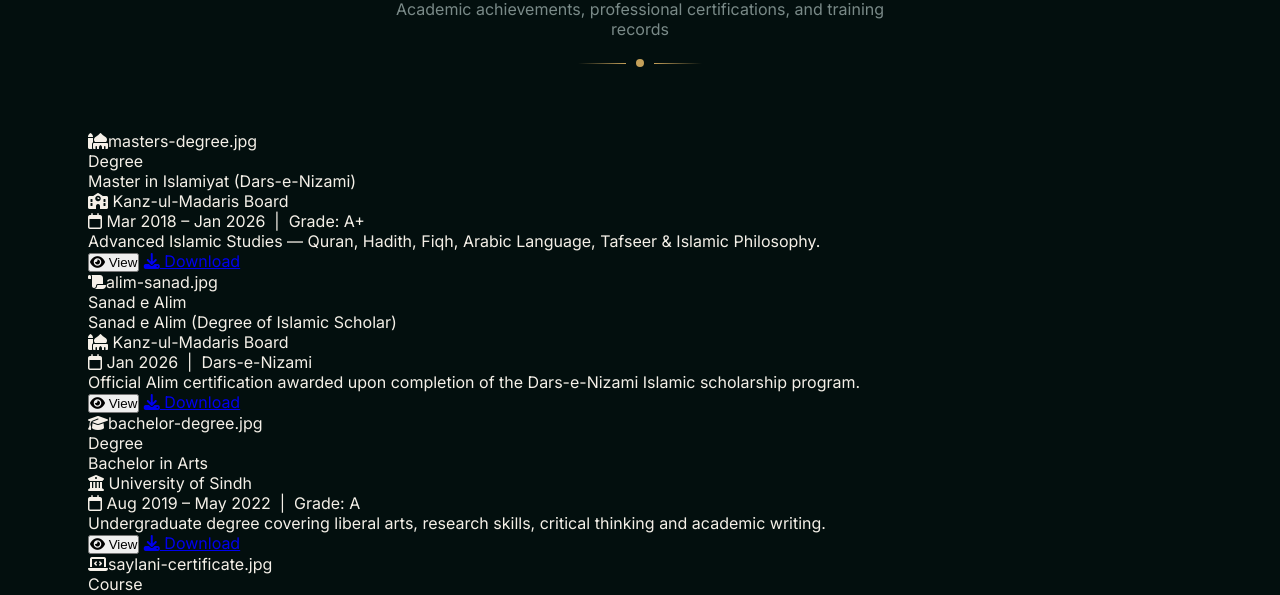
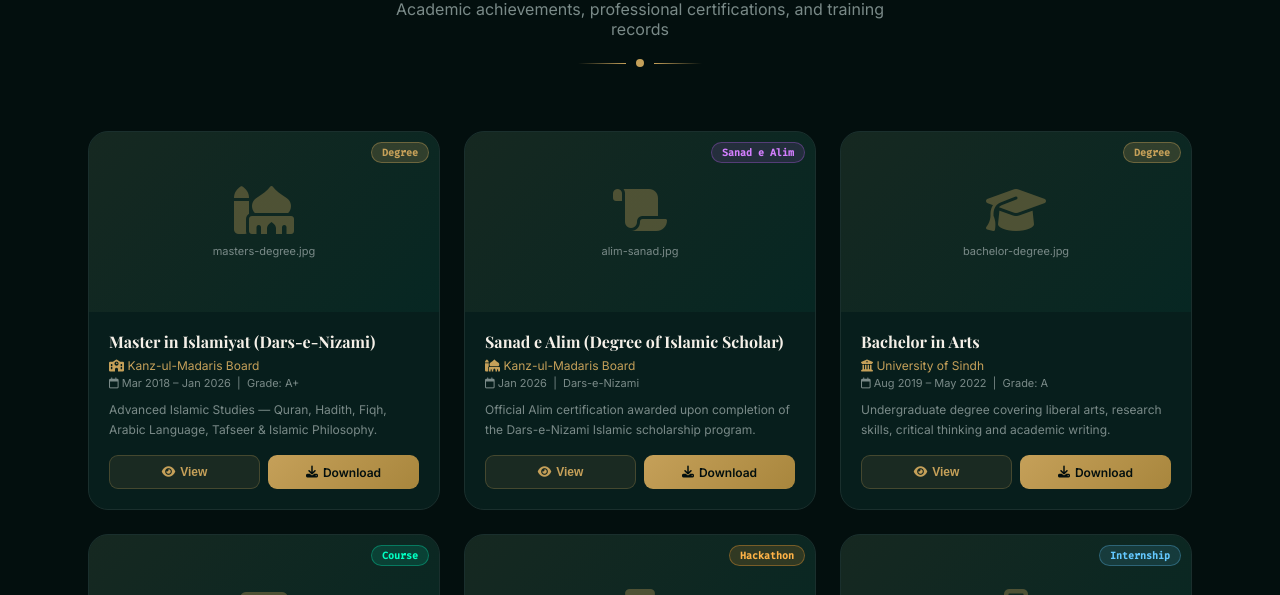
Before and after one commit to rmuhammadfuzail-svg/professionalPortfolio, a plain HTML site: page certificates.html in a window 1280 px wide. Shown: the part 205-800 px from the top of the page. Drawn offline with nearby package versions, Linux system fonts and the light colour scheme.

Commit message:
link certificate and cv pages

```diff
--- a/certificates.html
+++ b/certificates.html
@@ -9,6 +9,7 @@
       rel="stylesheet"
       href="https://cdnjs.cloudflare.com/ajax/libs/font-awesome/6.5.0/css/all.min.css"
     />
+    <link rel="stylesheet" href="certificate.css">
     <style></style>
   </head>
   <body>
--- a/cv.html
+++ b/cv.html
@@ -9,6 +9,7 @@
       rel="stylesheet"
       href="https://cdnjs.cloudflare.com/ajax/libs/font-awesome/6.5.0/css/all.min.css"
     />
+    <link rel="stylesheet" href="cv.css">
     <style></style>
   </head>
   <body>
```
